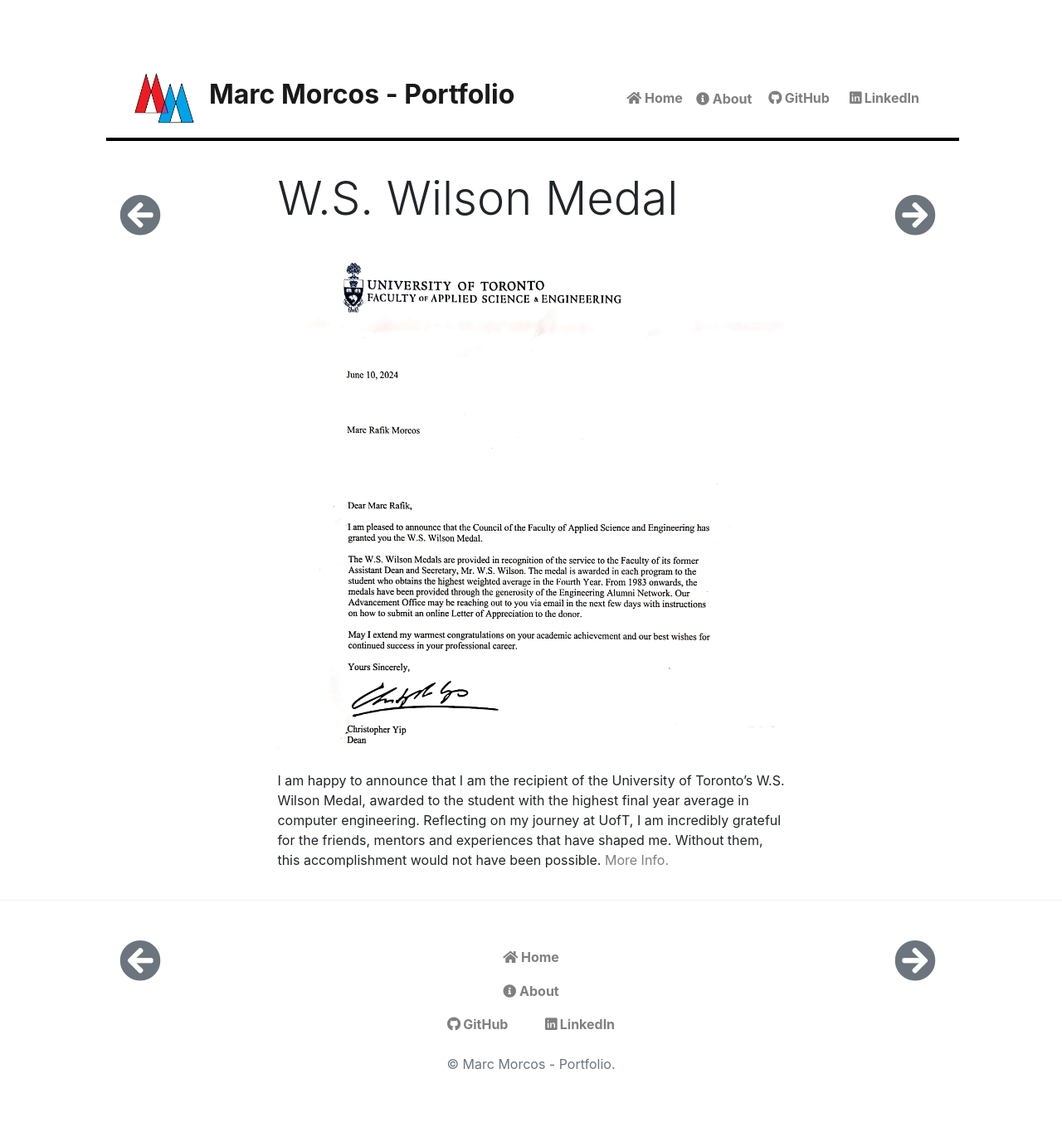
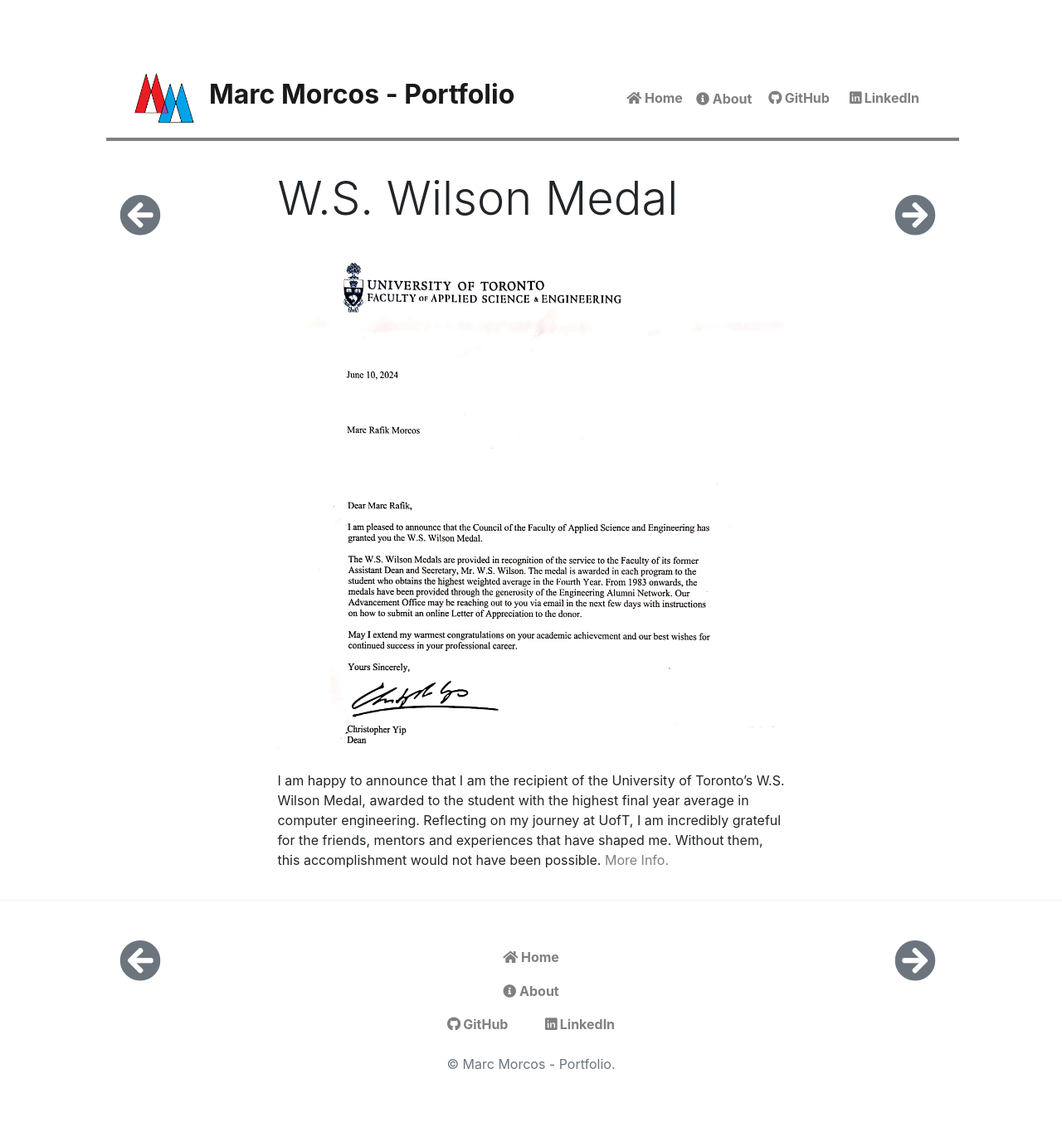
Before and after one commit to Marc-Morcos/Marc-Morcos.github.io, a Jekyll site: the page built from _posts/w-s-wilson-award/2024-06-16-w-s-wilson-award.md, in a window 1280 px wide. Shown: the whole page at 83% size. Built offline with Jekyll 4.4.1, drawn with Linux system fonts in a browser that asks for light colours; nearby versions of some CDN libraries; library files that are not in the unit come from our copies.

Commit message:
split color

```diff
--- a/_layouts/default.html
+++ b/_layouts/default.html
@@ -38,7 +38,7 @@
     </nav>
 
     <main role="main" class="side-margin" style="margin-top: 0;">
-        <hr style="width:100%; border: 2px solid black; margin-top: 0;">
+        <hr style="width:100%; border: 2px solid grey; margin-top: 0;">
         {{ content }}
     </main>
 
```
